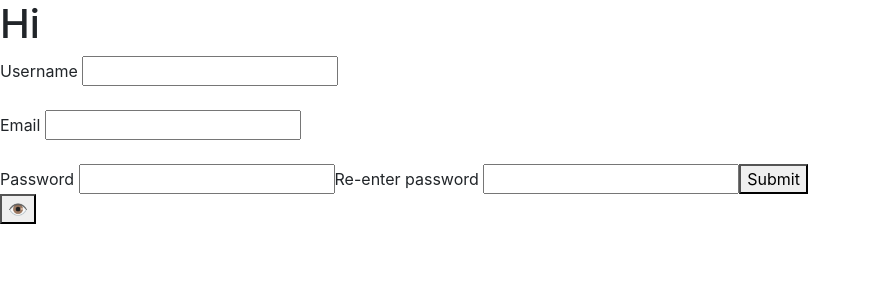
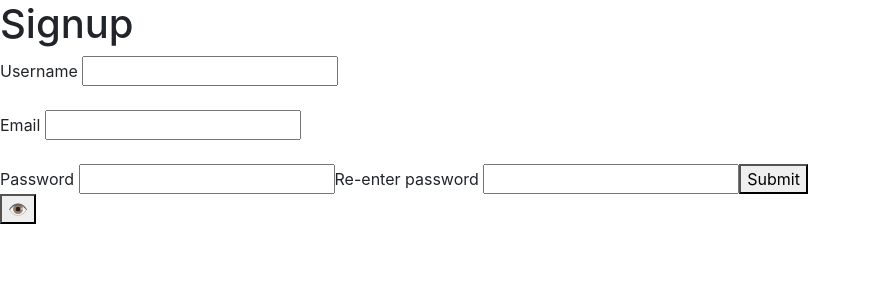
Before and after one commit to ksalanga/c00lc413nd4rB-P, a Next.js app: page /signup in a window 1280 px wide. Shown: the top 300 px of the page, without its empty margins (0-871 px from the left). Built offline with nearby package versions, Linux system fonts and the light colour scheme.

Commit message:
changed hi to signup

```diff
--- a/pages/signup.js
+++ b/pages/signup.js
@@ -1,9 +1,10 @@
 import SignupForm from '../components/SignupForm.js'
+
 
 export default function Signup() {
     return (
         <>
-        <h1>Hi</h1>
+        <h1>Signup</h1>
         <SignupForm />
         </>
     )
```
